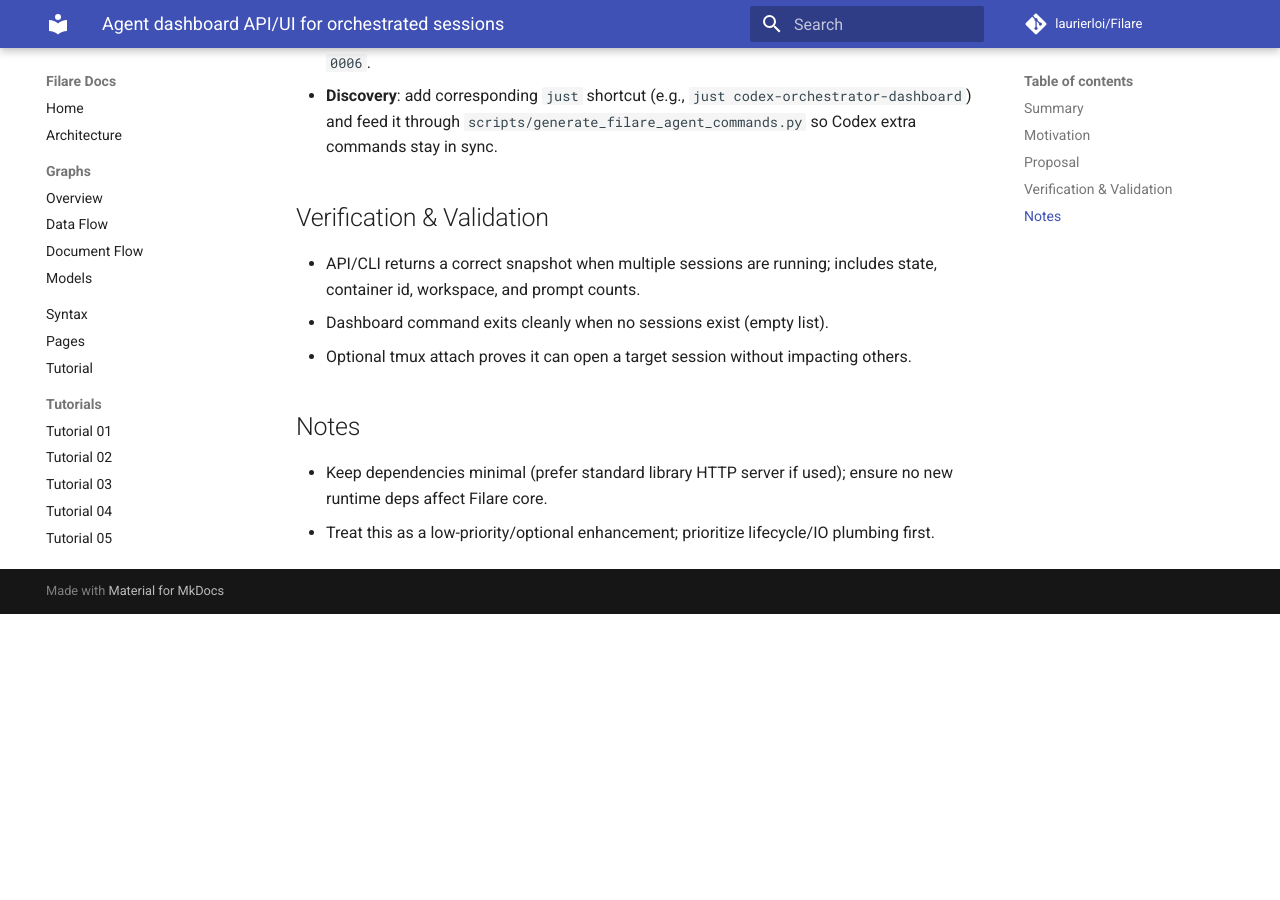
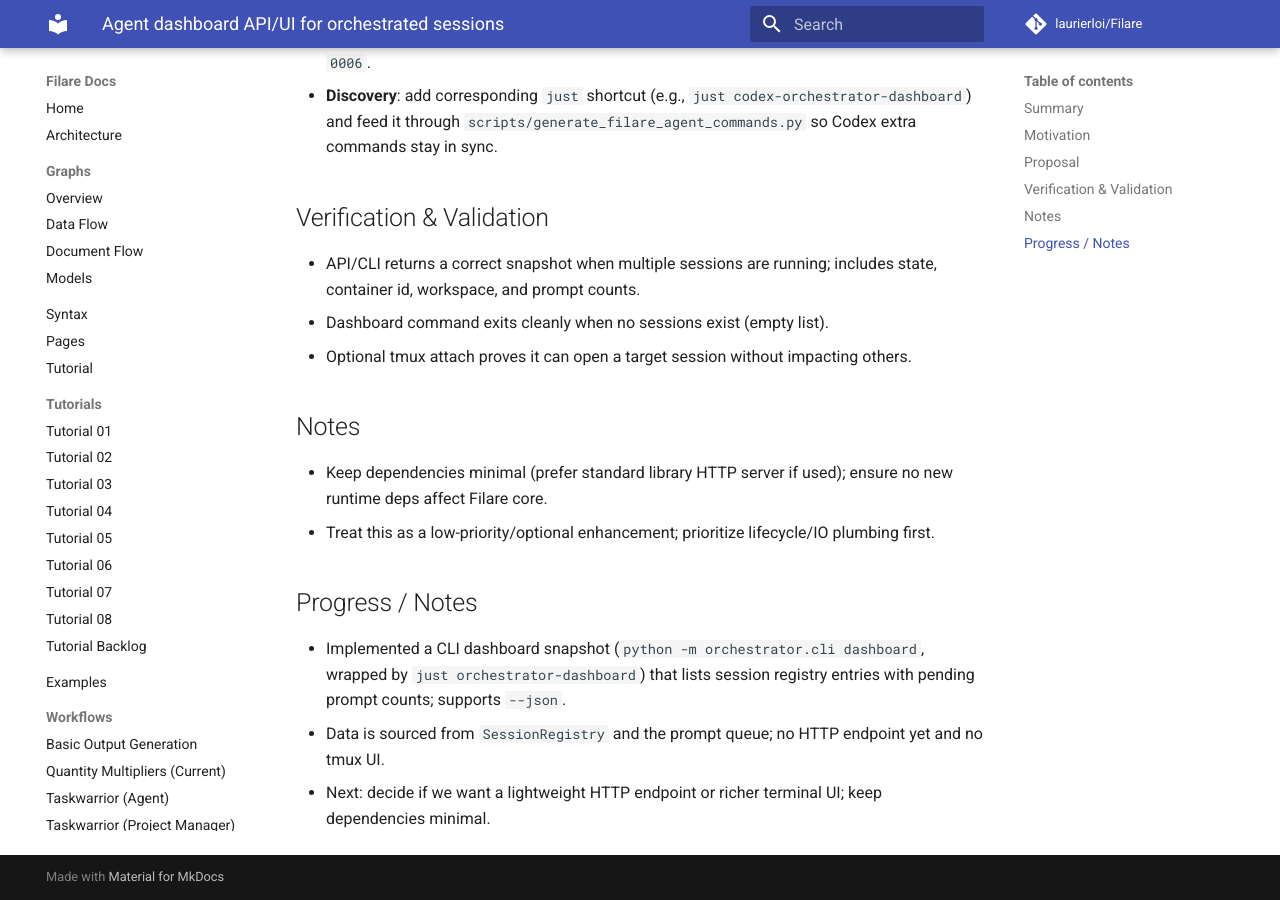
Before and after one commit to laurierloi/filare, an MkDocs documentation site: the page built from docs/features/agents/agent-dashboard-ui.md, in a window 1280 px wide and 900 px high, scrolled down 886 px. Built offline with MkDocs 1.6.1 and Material for MkDocs 9.7.7, drawn with Linux system fonts in a browser that asks for light colours; comment, search, counter and statistics services are not loaded; before the commit the page ends 1500 px from its top, so only the background shows below that.

Commit message:
chore(tools): add dashboard progress notes

```diff
--- a/docs/features/agents/agent-dashboard-ui.md
+++ b/docs/features/agents/agent-dashboard-ui.md
@@ -36,3 +36,9 @@
 
 - Keep dependencies minimal (prefer standard library HTTP server if used); ensure no new runtime deps affect Filare core.
 - Treat this as a low-priority/optional enhancement; prioritize lifecycle/IO plumbing first.
+
+## Progress / Notes
+
+- Implemented a CLI dashboard snapshot (`python -m orchestrator.cli dashboard`, wrapped by `just orchestrator-dashboard`) that lists session registry entries with pending prompt counts; supports `--json`.
+- Data is sourced from `SessionRegistry` and the prompt queue; no HTTP endpoint yet and no tmux UI.
+- Next: decide if we want a lightweight HTTP endpoint or richer terminal UI; keep dependencies minimal.
```
